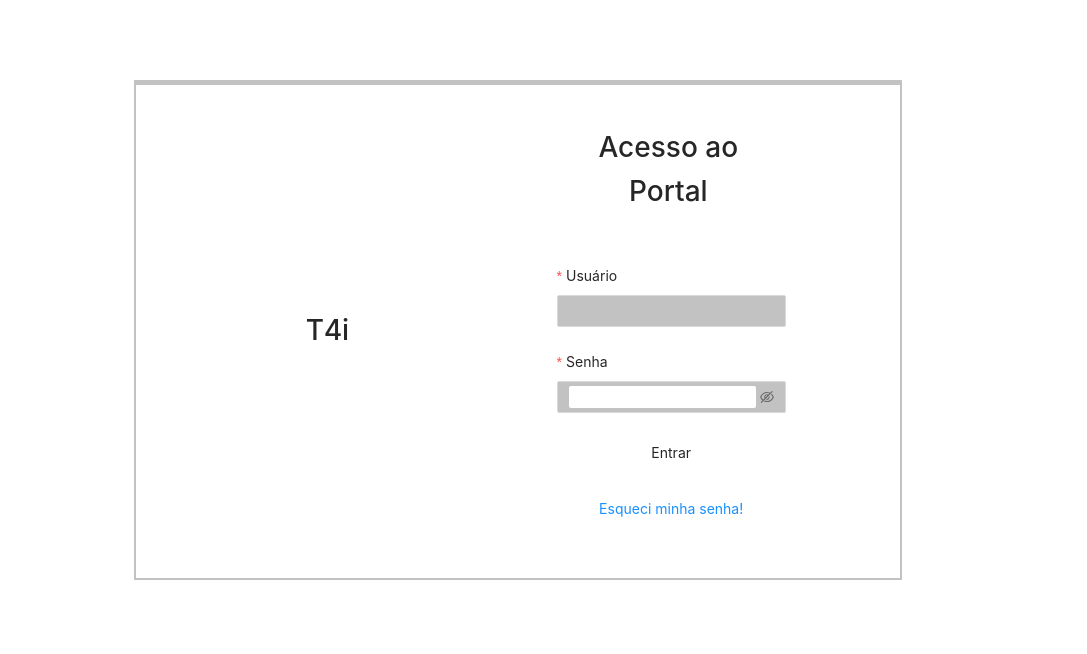
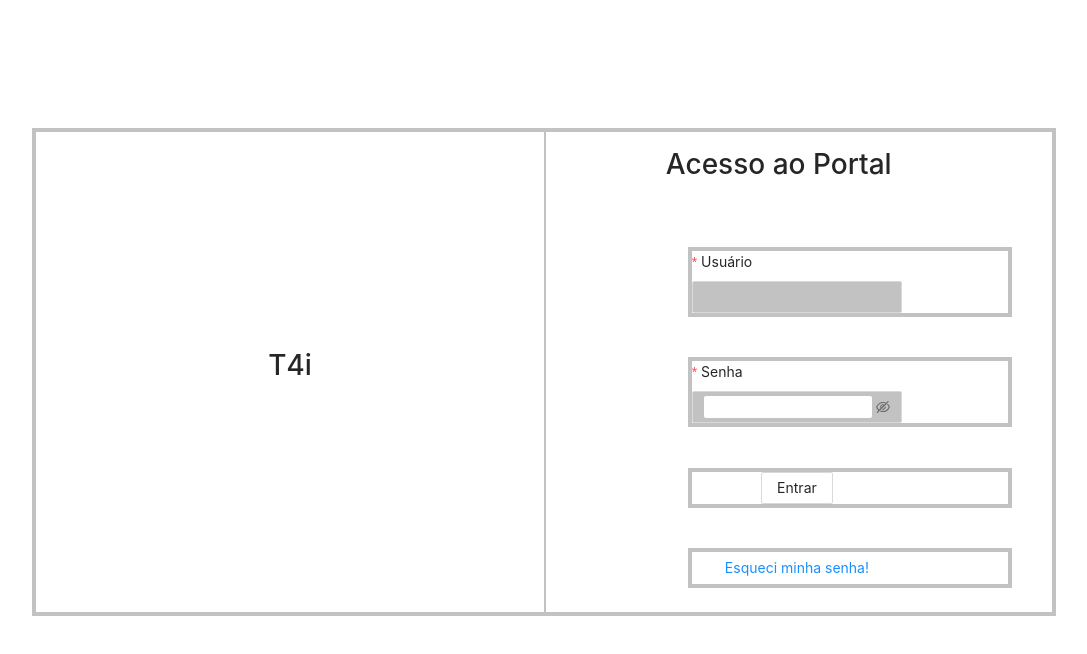
Before and after one commit to thallenk/call-list-training, a React (Create React App) app: page / in a window 1280 px wide. Shown: the top 654 px of the page, without its empty margins (96-1183 px from the left). Built offline with nearby package versions, Linux system fonts and the light colour scheme.

Commit message:
add createCall route page

```diff
--- a/src/app/Dashboard/Dashboard.css
+++ b/src/app/Dashboard/Dashboard.css
@@ -33,7 +33,7 @@
 
 }
 
-.ant-btn {
+#call-btn {
     border: none;
     box-shadow: none;
     text-decoration-line: underline;
@@ -53,3 +53,9 @@
     background-color: white;
     text-align: right;
 }
+
+#create-btn{
+    background-color: #c4c4c4;
+    float: right;
+    margin-bottom: 20px;
+}
--- a/src/app/Dashboard/Dashboard.tsx
+++ b/src/app/Dashboard/Dashboard.tsx
@@ -1,7 +1,8 @@
 import React from 'react'
 import { Button, Layout, Menu } from 'antd';
+import { useHistory } from 'react-router';
+
 import './Dashboard.css'
-
 import { useSelector} from 'react-redux';
 import {  selectUser } from '../../store/User/index'
 import { selectProject } from 'store/Project';
@@ -12,6 +13,11 @@ const { Header, Footer, Sider, Content } = Layout;
 
 export default function Dashboard() {
 
+    const history = useHistory()
+    function handleCreateCallPage() {
+        history.push('/create-call')
+    }
+
     const { name } = useSelector(selectUser)
 
     const {Call} = useSelector(selectProject)
@@ -19,7 +25,7 @@ export default function Dashboard() {
         <Layout className='layout'>
             <Sider>
                 <Menu>
-                    <Button>
+                    <Button id='call-btn'>
                         Chamados
                     </Button>
                 </Menu>
@@ -33,9 +39,9 @@ export default function Dashboard() {
 
             </Header>
             <Content>
-                {/* <ul>
-                    {Call.map((call) => <li>{call.descricao}</li>)}
-                </ul> */}
+                <Button id='create-btn' onClick={handleCreateCallPage}>
+                    Criar Chamado
+                </Button>
                 <Calls/>
             </Content>
             <Footer>Desenvolvido por T4i</Footer>
--- /dev/null
+++ b/src/app/Form/CreateCall.tsx
@@ -0,0 +1,13 @@
+import React from "react";
+
+
+function CreateCall() {
+    return (
+        <div>
+            Olá, mundo!
+        </div>
+
+    )
+}
+
+export default CreateCall
--- /dev/null
+++ b/src/components/homeLayout/HomeLayout.css
@@ -0,0 +1,34 @@
+@import "antd/dist/antd.css";
+/* export const Wrapper = styled.div`
+    padding-top: 40px;
+    width: 60%;
+    height: 500px;
+    position:absolute;
+    top: 10%;
+    left:18%;
+    border:2px solid #c2c2c2;
+    border-top: 5px solid #c2c2c2;
+
+    #divider{
+        height: 100%;
+        border-left: solid;
+        margin-top: 100px;
+    }
+` */
+
+.ant-row{
+    margin-top: 10%;
+    max-width: 80%;
+    justify-content: center;
+    margin-left: 10%;
+    border: 4px solid #c2c2c2;
+}
+.ant-form-item{
+    border: none;
+}
+.ant-col-12{
+    border-left: 2px solid #c2c2c2;
+}
+#logo{
+    border:none;
+}
--- a/src/components/homeLayout/HomeLayout.styles.ts
+++ /dev/null
@@ -1,19 +0,0 @@
-import styled from 'styled-components';
-import "antd/dist/antd.css"
-
-export const Wrapper = styled.div`
-    padding-top: 40px;
-    width: 60%;
-    height: 500px;
-    position:absolute;
-    top: 10%;
-    left:18%;
-    border:2px solid #c2c2c2;
-    border-top: 5px solid #c2c2c2;
-
-    #divider{
-        height: 100%;
-        border-left: solid;
-        margin-top: 100px;
-    }
-`
--- a/src/components/homeLayout/HomeLayout.tsx
+++ b/src/components/homeLayout/HomeLayout.tsx
@@ -1,21 +1,19 @@
 import React from "react";
 import { Col,  Row} from 'antd';
 import Login from "../login/login";
-import * as S from './HomeLayout.styles'
+import './HomeLayout.css'
 
 
 function HomeLayout() {
     return (
-        <S.Wrapper>
             <Row justify='center' align='middle'>
-                <Col span={12}>
+                <Col span={12} id="logo">
                     <h1>T4i</h1>
                 </Col>
                 <Col span={12}>
                     <Login/>
                 </Col>
             </Row>
-        </S.Wrapper>
 
 
 
--- a/src/components/login/login.styles.ts
+++ b/src/components/login/login.styles.ts
@@ -9,7 +9,8 @@ export const StyledInputPassword = styled(Input.Password)`
   background-color:#c2c2c2;
 `
 export const Wrapper = styled.div`
-  margin-left:10%;
+  margin-top: 10px;
+  margin-left: 20%;
   h1{
     text-align: center;
     margin-right: 35%;
--- a/src/components/login/login.tsx
+++ b/src/components/login/login.tsx
@@ -1,4 +1,5 @@
 import React, { useState } from 'react';
+import { useHistory } from 'react-router';
 
 import { Form,  Button } from 'antd';
 import * as S from './login.styles'
@@ -6,7 +7,6 @@ import * as S from './login.styles'
 
 import { getUser } from '../../store/User/index';
 import { useAppDispatch } from 'store/store';
-import { useHistory } from 'react-router';
 import { getProject } from 'store/Project';
 
 
--- a/src/routes.tsx
+++ b/src/routes.tsx
@@ -2,6 +2,7 @@ import React from 'react';
 import { Switch, Route, BrowserRouter } from 'react-router-dom';
 import HomeView from 'views/Home.view';
 import DashboardView from 'views/Dashboard.view';
+import CreateCallView from 'views/CreateCall.view';
 
 export default function Routes() {
     return (
@@ -9,6 +10,7 @@ export default function Routes() {
             <Switch>
                 <Route path ='/' exact component = {HomeView}/>
                 <Route path = '/dashboard' component = {DashboardView}/>
+                <Route path = '/create-call' component = {CreateCallView}/>
             </Switch>
         </BrowserRouter>
 
--- /dev/null
+++ b/src/views/CreateCall.view.tsx
@@ -0,0 +1,13 @@
+import CreateCall from 'app/Form/CreateCall';
+import React from 'react'
+
+
+function CreateCallView () {
+
+
+    return(
+      <CreateCall/>
+    )
+}
+
+export default CreateCallView;
```
